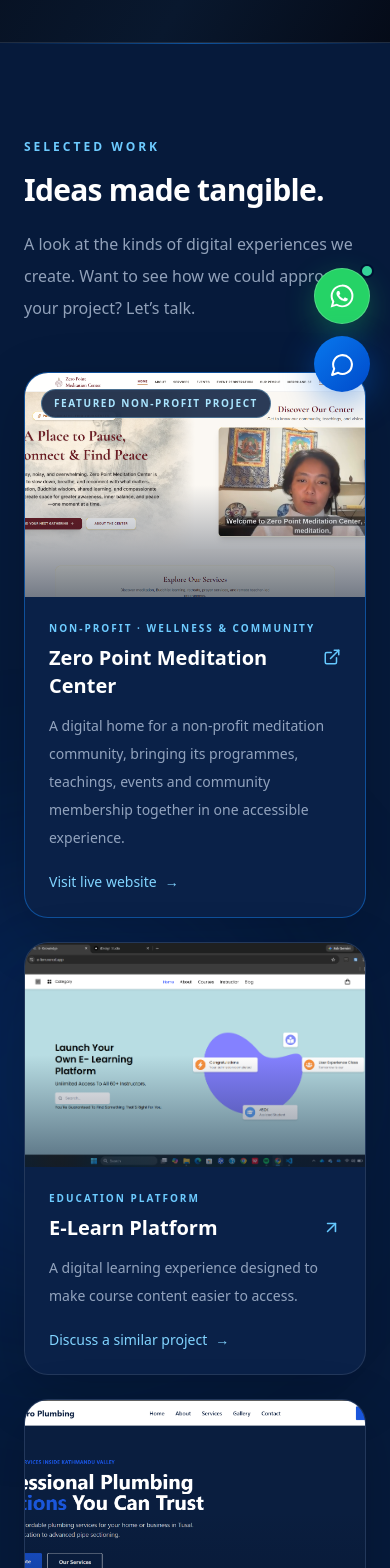
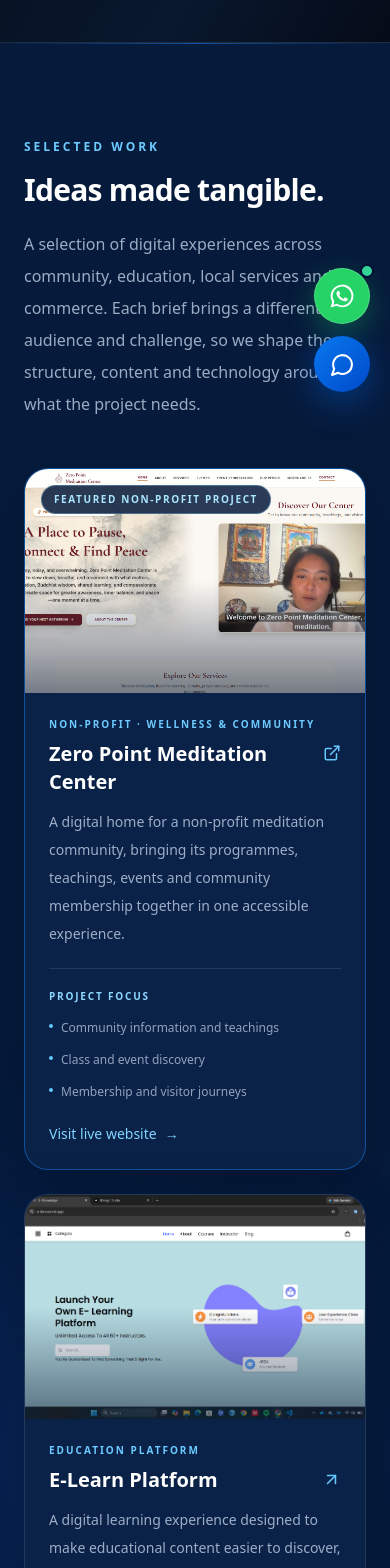
Before and after one commit to sherpaten/Creto-Studio, a Next.js app in the folder creto-studio/: page /projects in a window 390 px wide. Shown: the part 432-2000 px from the top of the page. Built offline with nearby package versions, Linux system fonts and the light colour scheme.

Commit message:
Add richer project scope details to portfolio cards

```diff
--- a/creto-studio/components/Projects.jsx
+++ b/creto-studio/components/Projects.jsx
@@ -19,13 +19,32 @@ const projects = [
     title: "Zero Point Meditation Center",
     category: "Non-profit · Wellness & Community",
     summary: "A digital home for a non-profit meditation community, bringing its programmes, teachings, events and community membership together in one accessible experience.",
+    scope: ["Community information and teachings", "Class and event discovery", "Membership and visitor journeys"],
     url: "https://www.zeropointmeditationcenter.org/",
     action: "Visit live website",
     featured: true,
   },
-  { image: "/E-learn.png", title: "E-Learn Platform", category: "Education Platform", summary: "A digital learning experience designed to make course content easier to access." },
-  { image: "/plumbing-Kathmandu.png", title: "Plumbing Kathmandu", category: "Service Business Website", summary: "A service-focused web experience that helps customers explore offerings and make enquiries." },
-  { image: "/Shamu.png", title: "Shamu Cap Store", category: "E-Commerce Storefront", summary: "A product-led storefront concept for presenting and selling a focused collection." },
+  {
+    image: "/E-learn.png",
+    title: "E-Learn Platform",
+    category: "Education Platform",
+    summary: "A digital learning experience designed to make educational content easier to discover, navigate and access across devices.",
+    scope: ["Learning content structure", "Course-focused browsing", "Responsive interface design"],
+  },
+  {
+    image: "/plumbing-Kathmandu.png",
+    title: "Plumbing Kathmandu",
+    category: "Service Business Website",
+    summary: "A service-focused web experience that presents core offerings clearly and gives local customers a straightforward way to explore services and make enquiries.",
+    scope: ["Service and information pages", "Mobile-friendly customer journey", "Enquiry-focused structure"],
+  },
+  {
+    image: "/Shamu.png",
+    title: "Shamu Cap Store",
+    category: "E-Commerce Storefront",
+    summary: "A product-led storefront concept for presenting a focused collection and making it easier for customers to browse products.",
+    scope: ["Product presentation", "Storefront browsing experience", "Commerce-ready layout"],
+  },
 ];
 
 function ProjectCard({ project }) {
@@ -34,9 +53,9 @@ function ProjectCard({ project }) {
   const destination = project.url || "/contact";
   return (
     <motion.div variants={fadeUp} whileHover={{ y: -7 }} onMouseEnter={() => setHovering(true)} onMouseLeave={() => setHovering(false)} onMouseMove={(e) => { const rect = e.currentTarget.getBoundingClientRect(); setPos({ x: e.clientX - rect.left, y: e.clientY - rect.top }); }} className={`group relative overflow-hidden rounded-3xl border bg-[#0A2148] shadow-[0_18px_60px_rgba(0,0,0,.18)] transition hover:border-[#36B9FF]/45 ${project.featured ? "border-[#168BFF]/45" : "border-white/10"}`}>
-      <Link href={destination} target={project.url ? "_blank" : undefined} rel={project.url ? "noreferrer" : undefined} aria-label={project.url ? `Visit the Zero Point Meditation Center website` : `Discuss a project like ${project.title} with Creto Studio`} className="block">
+      <Link href={destination} target={project.url ? "_blank" : undefined} rel={project.url ? "noreferrer" : undefined} aria-label={project.url ? "Visit the Zero Point Meditation Center website" : `Discuss a project like ${project.title} with Creto Studio`} className="block">
         <div className="relative overflow-hidden">
-          <Image src={project.image} alt={`${project.title} website project preview`} width={900} height={600} sizes="(max-width: 640px) 100vw, (max-width: 1280px) 50vw, 33vw" loading="lazy" className="h-56 w-full object-cover object-top transition duration-700 group-hover:scale-[1.04] sm:h-64" />
+          <Image src={project.image} alt={`${project.title} website project preview`} width={900} height={600} sizes="(max-width: 640px) 100vw, (max-width: 1280px) 50vw, 33vw" quality={78} loading="lazy" className="h-56 w-full object-cover object-top transition duration-700 group-hover:scale-[1.04] sm:h-64" />
           <div className="absolute inset-0 bg-gradient-to-t from-[#06152F]/55 via-transparent to-transparent" />
           {project.featured && <span className="absolute left-4 top-4 rounded-full border border-[#8BD8FF]/35 bg-[#061A3B]/85 px-3 py-1.5 text-[10px] font-bold uppercase tracking-[.16em] text-[#A9E5FF] backdrop-blur">Featured non-profit project</span>}
           {hovering && <motion.span initial={{ opacity: 0, scale: .85 }} animate={{ opacity: 1, scale: 1 }} style={{ position: "absolute", left: pos.x, top: pos.y, translateX: "-50%", translateY: "-50%" }} className="pointer-events-none z-10 whitespace-nowrap rounded-full bg-white px-4 py-2 text-xs font-bold text-[#061A3B] shadow-xl">{project.action || "Discuss a similar project"}</motion.span>}
@@ -44,7 +63,13 @@ function ProjectCard({ project }) {
         <div className="p-6 sm:p-7">
           <p className="mb-2 text-[10px] font-bold uppercase tracking-[.2em] text-[#6DCBFF]">{project.category}</p>
           <div className="flex items-start justify-between gap-3"><h3 className="text-xl font-bold text-white">{project.title}</h3>{project.url ? <ExternalLink size={18} className="mt-1 shrink-0 text-[#65C9FF] transition group-hover:-translate-y-1 group-hover:translate-x-1" /> : <ArrowUpRight size={19} className="mt-1 shrink-0 text-[#65C9FF] transition group-hover:-translate-y-1 group-hover:translate-x-1" />}</div>
-          <p className="mt-3 text-sm leading-7 text-blue-100/65">{project.summary}</p>
+          <p className="mt-3 text-sm leading-7 text-blue-100/70">{project.summary}</p>
+          <div className="mt-5 border-t border-white/10 pt-5">
+            <p className="text-[10px] font-bold uppercase tracking-[.18em] text-[#8DD8FF]">Project focus</p>
+            <ul className="mt-3 grid gap-2">
+              {project.scope.map((item) => <li key={item} className="flex items-start gap-2 text-xs leading-6 text-blue-100/65"><span className="mt-2 h-1 w-1 shrink-0 rounded-full bg-[#65C9FF]" />{item}</li>)}
+            </ul>
+          </div>
           <span className="mt-5 inline-flex items-center gap-2 text-sm font-semibold text-[#81D4FF]">{project.action || "Discuss a similar project"} <span aria-hidden="true">→</span></span>
         </div>
       </Link>
@@ -61,10 +86,17 @@ export default function Projects() {
         <motion.div variants={fadeUp} className="mb-12 max-w-3xl sm:mb-16">
           <p className="mb-4 text-xs font-bold uppercase tracking-[.25em] text-[#6DCBFF]">Selected work</p>
           <h2 className="text-3xl font-bold leading-tight tracking-tight text-white sm:text-5xl">Ideas made tangible.</h2>
-          <p className="mt-5 max-w-2xl text-base leading-8 text-blue-100/65 sm:text-lg">A look at the kinds of digital experiences we create. Want to see how we could approach your project? Let’s talk.</p>
+          <p className="mt-5 max-w-2xl text-base leading-8 text-blue-100/70 sm:text-lg">A selection of digital experiences across community, education, local services and commerce. Each brief brings a different audience and challenge, so we shape the structure, content and technology around what the project needs.</p>
         </motion.div>
         <div className="grid gap-6 md:grid-cols-2 xl:grid-cols-3 sm:gap-8">{projects.map((project) => <ProjectCard key={project.title} project={project} />)}</div>
-        <motion.div variants={fadeUp} className="mt-10"><Link href="/projects" className="inline-flex items-center gap-2 text-sm font-semibold text-[#79CEFF] transition hover:text-white">Explore all projects <ArrowUpRight size={16}/></Link></motion.div>
+        <motion.div variants={fadeUp} className="mt-12 flex flex-col items-start justify-between gap-5 rounded-2xl border border-white/10 bg-white/[.04] p-7 sm:flex-row sm:items-center sm:p-9">
+          <div>
+            <p className="text-xs font-bold uppercase tracking-[.18em] text-[#6DCBFF]">Your project, next</p>
+            <h3 className="mt-3 text-2xl font-bold text-white">A different challenge deserves a considered solution.</h3>
+            <p className="mt-3 max-w-2xl text-sm leading-7 text-blue-100/65">Tell us what you want to achieve. We can help define the right experience, scope and next steps for your organisation.</p>
+          </div>
+          <Link href="/contact" className="inline-flex shrink-0 items-center gap-2 rounded-full bg-[#0759D6] px-6 py-3 text-sm font-semibold text-white transition hover:bg-[#0878E8]">Discuss a project <ArrowUpRight size={16} /></Link>
+        </motion.div>
       </motion.div>
     </section>
   );
```
